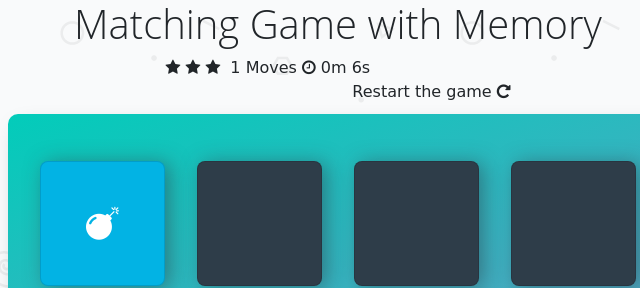
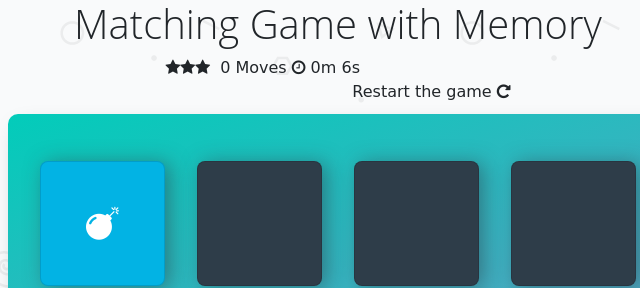
Before and after one commit to cesar18pena/fend-project-memory-game, a plain HTML site: page index.html in a window 1280 px wide. Both pictures are taken after a click on the item 404 px from the left and 223 px from the top of the page. Shown: the top 288 px of the page, 302-942 px from the left. Drawn offline with nearby package versions, Linux system fonts and the light colour scheme; a web font is replaced by a local one.

Commit message:
Fixings multiples errors, resetting the start after winning the match

```diff
--- a/index.html
+++ b/index.html
@@ -20,9 +20,7 @@
 
         <section class="score-panel">
             <ul class="stars">
-                <li><i class="fa fa-star"></i></li>
-                <li><i class="fa fa-star"></i></li>
-                <li><i class="fa fa-star"></i></li>
+
             </ul>
 
             <span class="moves">0</span> Moves
@@ -49,7 +47,8 @@
                 <div class="modal-body">
                     You made: <span class="moves"></span> Moves <br />
                     In: <i class="fa fa-clock-o"></i>
-                    <span id="result-timer">0m 0s</span>
+                    <span id="result-timer">0m 0s</span> <br />
+                    Rating: <span id="result-stars"></span>
                 </div>
                 <div class="modal-footer">
                     <button type="button" class="btn btn-secondary" data-dismiss="modal">Leave</button>
--- a/js/app.js
+++ b/js/app.js
@@ -16,6 +16,12 @@ var moves = 0;
 // Variable to display the amount of minutes and seconds.
 var minutes = 0;
 var seconds = 0;
+
+// Variable to count the amount of stars
+var stars = 0;
+
+// Variable to stop time after match end
+var interval;
 
 /**
  * @description Shuffles Cards
@@ -89,7 +95,7 @@ function unmatchCards(firstSelectedCard, secondSelectedCard) {
  * @returns nothings; it is a void function
  */
 function countTime() {
-    setInterval(function () {
+    interval = setInterval(function () {
         document.getElementById("timer").innerHTML = minutes + "m " + seconds + "s";
         seconds++;
 
@@ -119,6 +125,7 @@ function removeStars() {
     if (moves % 16 === 0) {
         var star = document.getElementsByClassName("fa-star")[0];
         star.classList.remove("fa-star");
+        stars--;
     }
 }
 
@@ -129,9 +136,13 @@ function removeStars() {
  */
 function openModal() {
     if (matchedCardList.length == 16) {
+        clearInterval(interval);
         $('#result').modal('show');
         document.getElementById("result-timer").innerHTML = minutes + "m " + seconds + "s";
         document.getElementsByClassName("moves")[1].innerHTML = moves;
+        for (var i = 0; i < stars; i++) {
+            document.getElementById("result-stars").innerHTML += "<i class='fa fa-star'></i>";
+        }
     }
 }
 
@@ -143,17 +154,18 @@ function openModal() {
 function onClickCard(event) {
     openCard(event);
     addOpenCard(event.target);
-    addMove();
 
     var firstCard = openCardList[0];
     var secondCard = openCardList[1];
 
     if (openCardList.length > 0) {
-        if (firstCard.innerHTML == secondCard.innerHTML) {
+        if (firstCard.innerHTML == secondCard.innerHTML && firstCard != secondCard) {
             matchCards(firstCard, secondCard);
+            addMove();
             openModal();
         } else {
             unmatchCards(firstCard, secondCard);
+            addMove();
         }
     }
     removeStars();
@@ -166,11 +178,18 @@ function onClickCard(event) {
  */
 function init() {
     shuffle(cardList);
-    clearInterval(countTime);
+    clearInterval(interval);
     clearInterval(unmatchCards);
 
-    // Putting the deck empty
+    stars = 3;
+    minutes = 0;
+    seconds = 0;
+    moves = 0;
+    matchedCardList = [];
+
+    // Putting the deck and stars symbol empty
     document.getElementsByClassName("deck")[0].innerHTML = "";
+    document.getElementsByClassName("stars")[0].innerHTML = "";
 
     // Displaying the 16 cards on screen.
     for (var i = 0; i < cardList.length; i++) {
@@ -182,9 +201,13 @@ function init() {
         deck[i].addEventListener("click", onClickCard, false);
     }
 
+    // Add stars symbol when the game start
+    for (var i = 0; i < stars; i++) {
+        document.getElementsByClassName("stars")[0].innerHTML += "<li><i class='fa fa-star'</i></li>";
+    }
+
     document.getElementsByClassName("moves")[0].innerHTML = 0;
+    document.getElementById("result-stars").innerHTML = "";
 
-    minutes = 0;
-    seconds = 0;
     countTime();
 }
```
